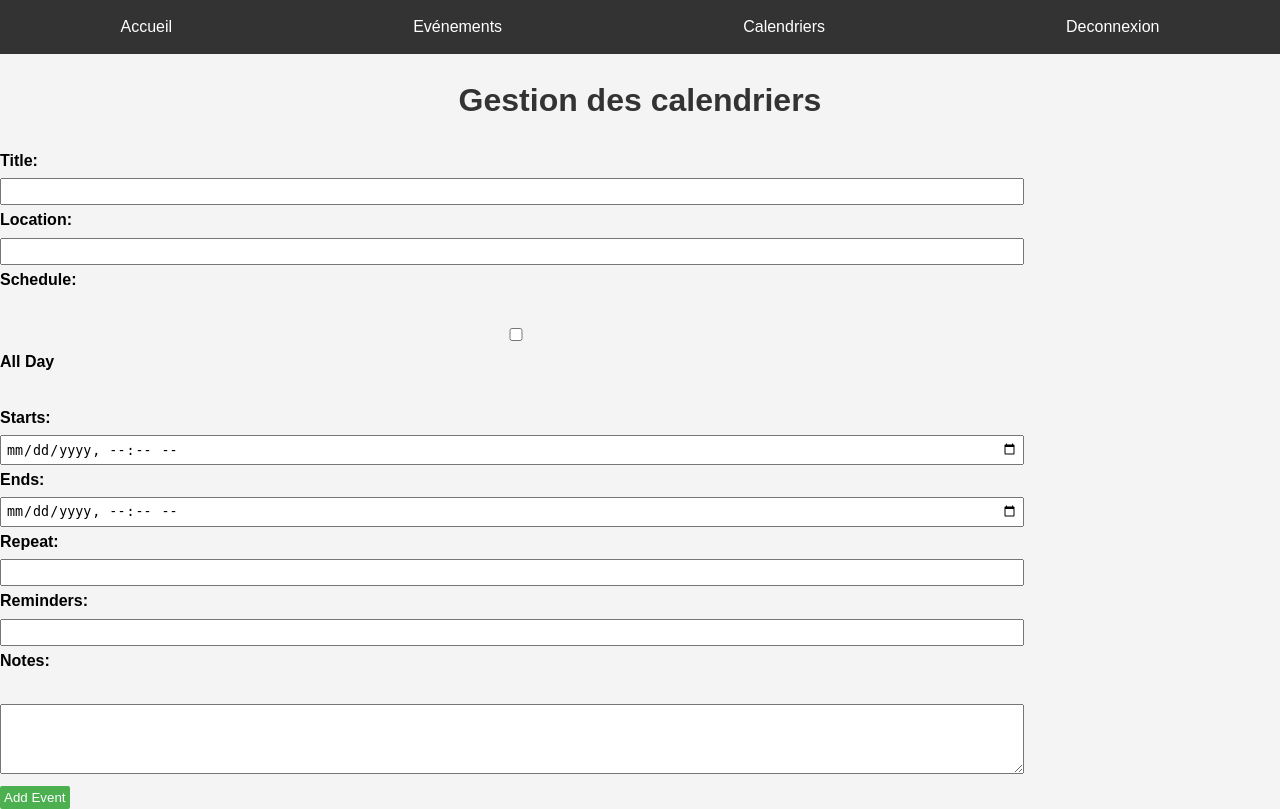
After one commit to KDany0000/ihm, a PHP site: page /evenement.html in a window 1280 px wide. The commit adds this page. Run offline with PHP 8.4, Linux system fonts and the light colour scheme.

Commit message:
page d'acceuil

```diff
--- a/Evénements.html
+++ /dev/null
@@ -1 +0,0 @@
-Evénements
--- /dev/null
+++ b/evenement.html
@@ -0,0 +1,57 @@
+
+
+
+
+
+
+<!DOCTYPE html>
+<html lang="fr">
+<head>
+    <meta charset="UTF-8">
+    <meta name="viewport" content="width=device-width, initial-scale=1.0">
+    <title>Gestion des calendriers</title>
+    <link rel="stylesheet" href="styles.css">
+</head>
+<body>
+
+
+    <ul class="menu">
+        <li><a href="#acceuil">Accueil</a></li>
+        <li><a href="#evenement">Evénements</a></li>
+        <li><a href="calendrier.html">Calendriers</a></li>
+        <li><a href="#deconnexion">Deconnexion</a></li>
+    </ul>
+    <h1>Gestion des calendriers</h1>
+
+<div id="eventForm">
+    <label for="title">Title:</label>
+    <input type="text" id="title" name="title"><br>
+
+    <label for="location">Location:</label>
+    <input type="text" id="location" name="location"><br>
+
+    <label>Schedule:</label><br>
+    <input type="checkbox" id="allDay" name="allDay">
+    <label for="allDay">All Day</label><br>
+
+    <label for="starts">Starts:</label>
+    <input type="datetime-local" id="starts" name="starts"><br>
+
+    <label for="ends">Ends:</label>
+    <input type="datetime-local" id="ends" name="ends"><br>
+
+    <label for="repeat">Repeat:</label>
+    <input type="text" id="repeat" name="repeat"><br>
+
+    <label for="reminders">Reminders:</label>
+    <input type="text" id="reminders" name="reminders"><br>
+
+    <label for="notes">Notes:</label><br>
+    <textarea id="notes" name="notes" rows="4" cols="50"></textarea><br>
+
+    <button type="button" onclick="submitEvent()">Add Event</button>
+</div>
+
+</body>
+
+</html>
--- a/styles.css
+++ b/styles.css
@@ -40,3 +40,106 @@ h1 {
     background-color: #947e7e;
     color: black;
 }
+
+
+
+
+
+#eventForm label {
+    display: block;
+    margin-bottom: 5px;
+    font-weight: bold;
+}
+
+#eventForm input, #eventForm textarea {
+    width: 80%;
+    padding: 4px;
+    margin-bottom: 2px;
+    box-sizing: border-box;
+}
+
+#eventForm button {
+    background-color: #4caf50;
+    color: #fff;
+    padding: 4px;
+    border: none;
+    border-radius: 2px;
+    cursor: pointer;
+}
+
+#eventForm button:hover {
+    background-color: #45a049;
+}
+
+
+
+#carousel-container{
+    width:100%;
+    display: flex;
+    flex-direction: row;
+    justify-content: space-evenly;
+    height: 200px;
+    align-items: center;
+
+}
+
+
+
+.hcontainer {
+    display: flex;
+    flex-direction: row;
+    justify-content: space-between;
+    height: 400px;
+    width:100%;
+    align-items: center;
+    margin:10px;
+    padding: 10px;
+    color:white;
+
+}
+
+.hdiv1 {
+    background-color: #333;
+    display: flex;
+    -ms-flex-align: start;
+    color:white;
+    margin: 0;
+    height: 100%;
+    width: 50%;
+    text-align:justify;
+    justify-content: center;
+    align-items: center;
+    text-transform: uppercase;
+    padding:5px;
+    flex-wrap: wrap;
+
+}
+.hdiv1 h1{
+    color:white;
+}
+
+.hdiv2 {
+    display: flex;
+    -ms-flex-align: start;
+    background-color: white;
+    color: black;
+    margin: 0;
+    height: 100%;
+    width: 50%;
+    text-align: center;
+    justify-content: center;
+    align-items: center;
+    text-transform:lowercase;
+    padding:10px;
+
+
+}
+.emphasize{
+    color: #f9c922;
+}
+
+
+footer{
+    display: flex;
+    justify-content: center;
+}
```
Also changed, not shown: calendrier.css (+23 -0 lines), calendrier.html (+110 -0 lines), index.html (+65 -3 lines), script.js (added).
